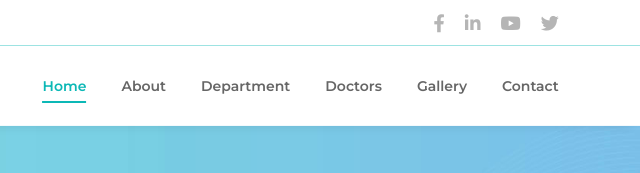
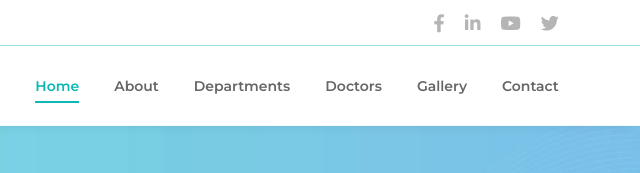
Before and after one commit to biswajitmuduli/kg_hospital, a plain HTML site: page index.html in a window 1280 px wide. Shown: the top 173 px of the page, 640-1280 px from the left. Drawn offline with Linux system fonts and the light colour scheme.

Commit message:
changes 3

```diff
--- a/index.html
+++ b/index.html
@@ -66,7 +66,7 @@
               <ul class="st-nav-list st-onepage-nav">
                 <li><a href="#home" class="st-smooth-move">Home</a></li>
                 <li><a href="#about" class="st-smooth-move">About</a></li>
-                <li><a href="#department" class="st-smooth-move">Department</a></li>
+                <li><a href="#department" class="st-smooth-move">Departments</a></li>
                 <li><a href="#doctors" class="st-smooth-move">Doctors</a></li>
                 <li><a href="#gallery" class="st-smooth-move">Gallery</a></li>
                 <!-- <li class="menu-item-has-children"><a href="#blog" class="st-smooth-move">Blog</a>
```
Also changed, not shown: 1 other file.
